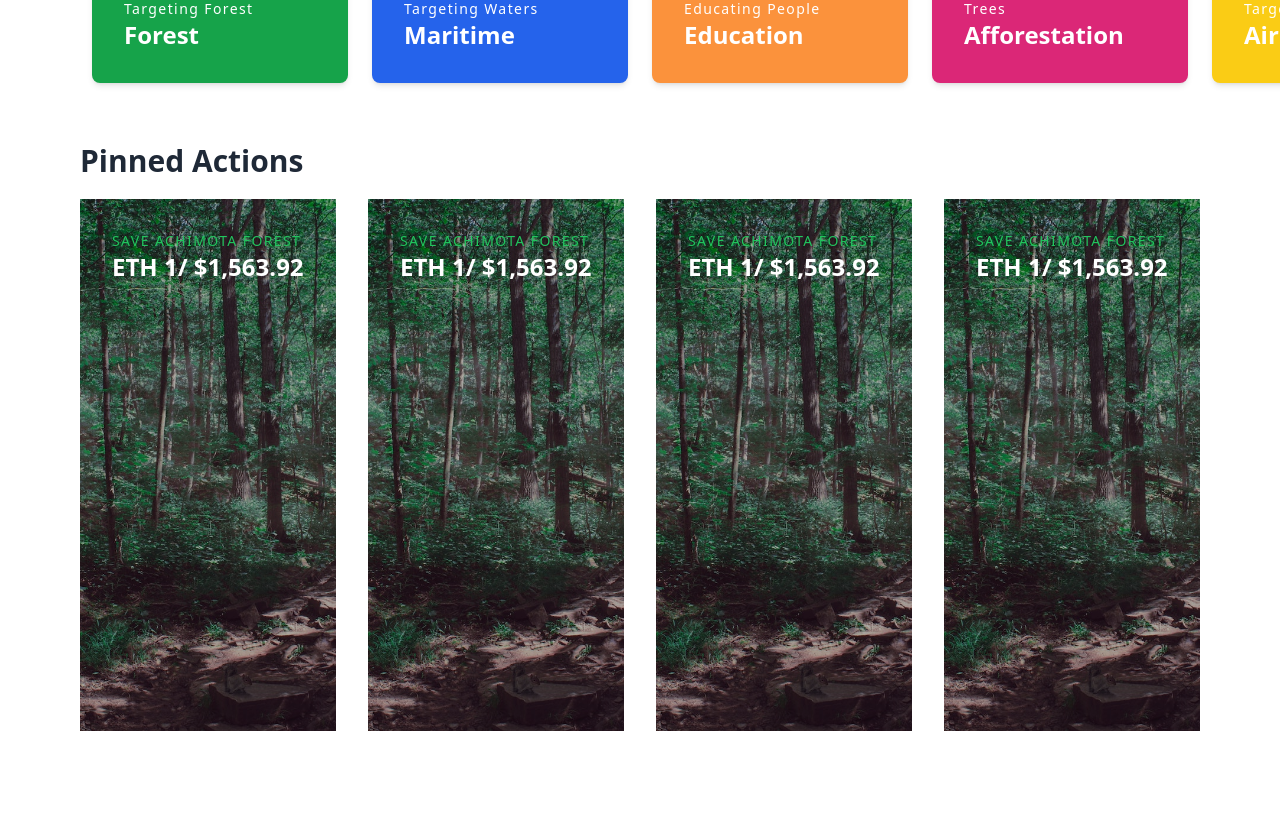
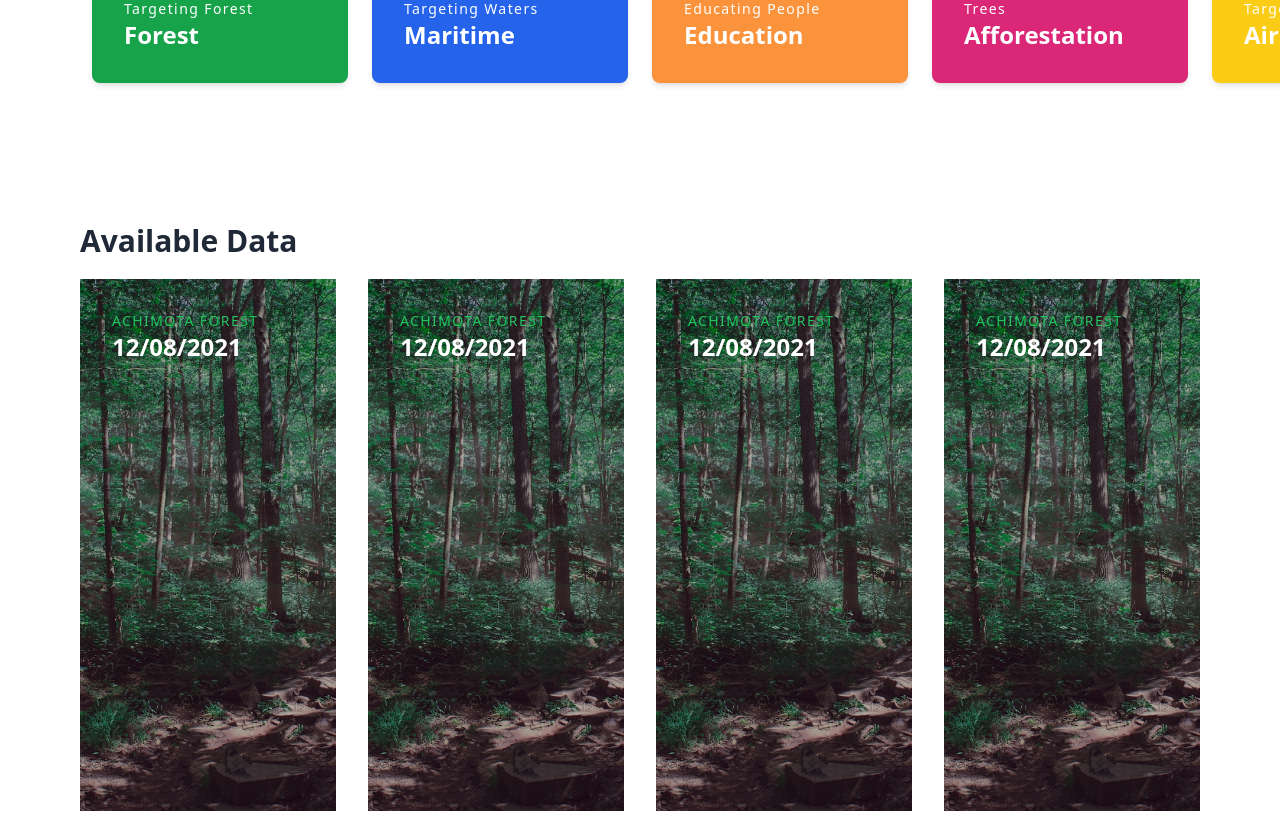
Before and after one commit to kwakyebrilliant/sustain, a React (Create React App) app: page / in a window 1280 px wide. Shown: the part 969-1782 px from the top of the page. Built offline with nearby package versions, Linux system fonts and the light colour scheme; the HTML template or start-up script is replaced by a standard one.

Commit message:
home updates

```diff
--- a/src/components/HomePage.js
+++ b/src/components/HomePage.js
@@ -216,149 +216,11 @@ function HomePage() {
     </div>
 
 
-    {/* Pinned Actions */}
-    <div className='w-full'>
-
-    <h1 className="flex py-5 lg:mx-20 md:mx-10 mx-5 font-bold text-3xl text-gray-800">
-                Pinned Actions
-    </h1>
-
-
-    <div className='relative px-20 grid grid-cols-1 lg:grid-cols-4 gap-x-8 gap-y-16'>
-
-    <a href="/singlepage" className="group relative block bg-black">
-        <img
-            alt="Developer"
-            src={forest}
-            className="absolute inset-0 h-full w-full object-cover opacity-75 transition-opacity group-hover:opacity-50"
-        />
-
-        <div className="relative p-4 sm:p-6 lg:p-8">
-            <p className="text-sm font-medium uppercase tracking-widest text-green-500">
-            Save Achimota Forest
-            </p>
-
-            <p className="text-xl font-bold text-white sm:text-2xl">
-                ETH 1/ $1,563.92
-            </p>
-
-            <div className="mt-32 sm:mt-48 lg:mt-64">
-            <div
-                className="translate-y-8 transform opacity-0 transition-all group-hover:translate-y-0 group-hover:opacity-100"
-            >
-                <p className="text-sm text-white">
-                Lorem ipsum dolor, sit amet consectetur adipisicing elit. Omnis
-                perferendis hic asperiores quibusdam quidem voluptates doloremque
-                reiciendis nostrum harum. Repudiandae?
-                </p>
-            </div>
-            </div>
-        </div>
-    </a>
-
-    <a href="#singlepage" className="group relative block bg-black">
-        <img
-            alt="Developer"
-            src={forest}
-            className="absolute inset-0 h-full w-full object-cover opacity-75 transition-opacity group-hover:opacity-50"
-        />
-
-        <div className="relative p-4 sm:p-6 lg:p-8">
-            <p className="text-sm font-medium uppercase tracking-widest text-green-500">
-            Save Achimota Forest
-            </p>
-
-            <p className="text-xl font-bold text-white sm:text-2xl">
-                ETH 1/ $1,563.92
-            </p>
-
-            <div className="mt-32 sm:mt-48 lg:mt-64">
-            <div
-                className="translate-y-8 transform opacity-0 transition-all group-hover:translate-y-0 group-hover:opacity-100"
-            >
-                <p className="text-sm text-white">
-                Lorem ipsum dolor, sit amet consectetur adipisicing elit. Omnis
-                perferendis hic asperiores quibusdam quidem voluptates doloremque
-                reiciendis nostrum harum. Repudiandae?
-                </p>
-            </div>
-            </div>
-        </div>
-    </a>
-
-    <a href="#singlepage" className="group relative block bg-black">
-        <img
-            alt="Developer"
-            src={forest}
-            className="absolute inset-0 h-full w-full object-cover opacity-75 transition-opacity group-hover:opacity-50"
-        />
-
-        <div className="relative p-4 sm:p-6 lg:p-8">
-            <p className="text-sm font-medium uppercase tracking-widest text-green-500">
-            Save Achimota Forest
-            </p>
-
-            <p className="text-xl font-bold text-white sm:text-2xl">
-                ETH 1/ $1,563.92
-            </p>
-
-            <div className="mt-32 sm:mt-48 lg:mt-64">
-            <div
-                className="translate-y-8 transform opacity-0 transition-all group-hover:translate-y-0 group-hover:opacity-100"
-            >
-                <p className="text-sm text-white">
-                Lorem ipsum dolor, sit amet consectetur adipisicing elit. Omnis
-                perferendis hic asperiores quibusdam quidem voluptates doloremque
-                reiciendis nostrum harum. Repudiandae?
-                </p>
-            </div>
-            </div>
-        </div>
-    </a>
-
-    <a href="#singlepage" className="group relative block bg-black">
-        <img
-            alt="Developer"
-            src={forest}
-            className="absolute inset-0 h-full w-full object-cover opacity-75 transition-opacity group-hover:opacity-50"
-        />
-
-        <div className="relative p-4 sm:p-6 lg:p-8">
-            <p className="text-sm font-medium uppercase tracking-widest text-green-500">
-            Save Achimota Forest
-            </p>
-
-            <p className="text-xl font-bold text-white sm:text-2xl">
-                ETH 1/ $1,563.92
-            </p>
-
-            <div className="mt-32 sm:mt-48 lg:mt-64">
-            <div
-                className="translate-y-8 transform opacity-0 transition-all group-hover:translate-y-0 group-hover:opacity-100"
-            >
-                <p className="text-sm text-white">
-                Lorem ipsum dolor, sit amet consectetur adipisicing elit. Omnis
-                perferendis hic asperiores quibusdam quidem voluptates doloremque
-                reiciendis nostrum harum. Repudiandae?
-                </p>
-            </div>
-            </div>
-        </div>
-    </a>
-
-
-
-
-    </div>
-
-    </div>
-
-
-        {/* Recent Actions */}
+        {/* Available Data */}
         <div className='w-full pt-20'>
 
         <h1 className="flex py-5 lg:mx-20 md:mx-10 mx-5 font-bold text-3xl text-gray-800">
-                    Recent Actions
+            Available Data
         </h1>
 
 
@@ -373,11 +235,11 @@ function HomePage() {
 
             <div className="relative p-4 sm:p-6 lg:p-8">
                 <p className="text-sm font-medium uppercase tracking-widest text-green-500">
-                Save Achimota Forest
+                Achimota Forest
                 </p>
 
                 <p className="text-xl font-bold text-white sm:text-2xl">
-                    ETH 1/ $1,563.92
+                    12/08/2021
                 </p>
 
                 <div className="mt-32 sm:mt-48 lg:mt-64">
@@ -403,11 +265,11 @@ function HomePage() {
 
             <div className="relative p-4 sm:p-6 lg:p-8">
                 <p className="text-sm font-medium uppercase tracking-widest text-green-500">
-                Save Achimota Forest
+                Achimota Forest
                 </p>
 
                 <p className="text-xl font-bold text-white sm:text-2xl">
-                    ETH 1/ $1,563.92
+                    12/08/2021
                 </p>
 
                 <div className="mt-32 sm:mt-48 lg:mt-64">
@@ -424,6 +286,7 @@ function HomePage() {
             </div>
         </a>
 
+
         <a href="#singlepage" className="group relative block bg-black">
             <img
                 alt="Developer"
@@ -433,11 +296,11 @@ function HomePage() {
 
             <div className="relative p-4 sm:p-6 lg:p-8">
                 <p className="text-sm font-medium uppercase tracking-widest text-green-500">
-                Save Achimota Forest
+                Achimota Forest
                 </p>
 
                 <p className="text-xl font-bold text-white sm:text-2xl">
-                    ETH 1/ $1,563.92
+                    12/08/2021
                 </p>
 
                 <div className="mt-32 sm:mt-48 lg:mt-64">
@@ -454,6 +317,7 @@ function HomePage() {
             </div>
         </a>
 
+
         <a href="#singlepage" className="group relative block bg-black">
             <img
                 alt="Developer"
@@ -463,11 +327,11 @@ function HomePage() {
 
             <div className="relative p-4 sm:p-6 lg:p-8">
                 <p className="text-sm font-medium uppercase tracking-widest text-green-500">
-                Save Achimota Forest
+                Achimota Forest
                 </p>
 
                 <p className="text-xl font-bold text-white sm:text-2xl">
-                    ETH 1/ $1,563.92
+                    12/08/2021
                 </p>
 
                 <div className="mt-32 sm:mt-48 lg:mt-64">
```
